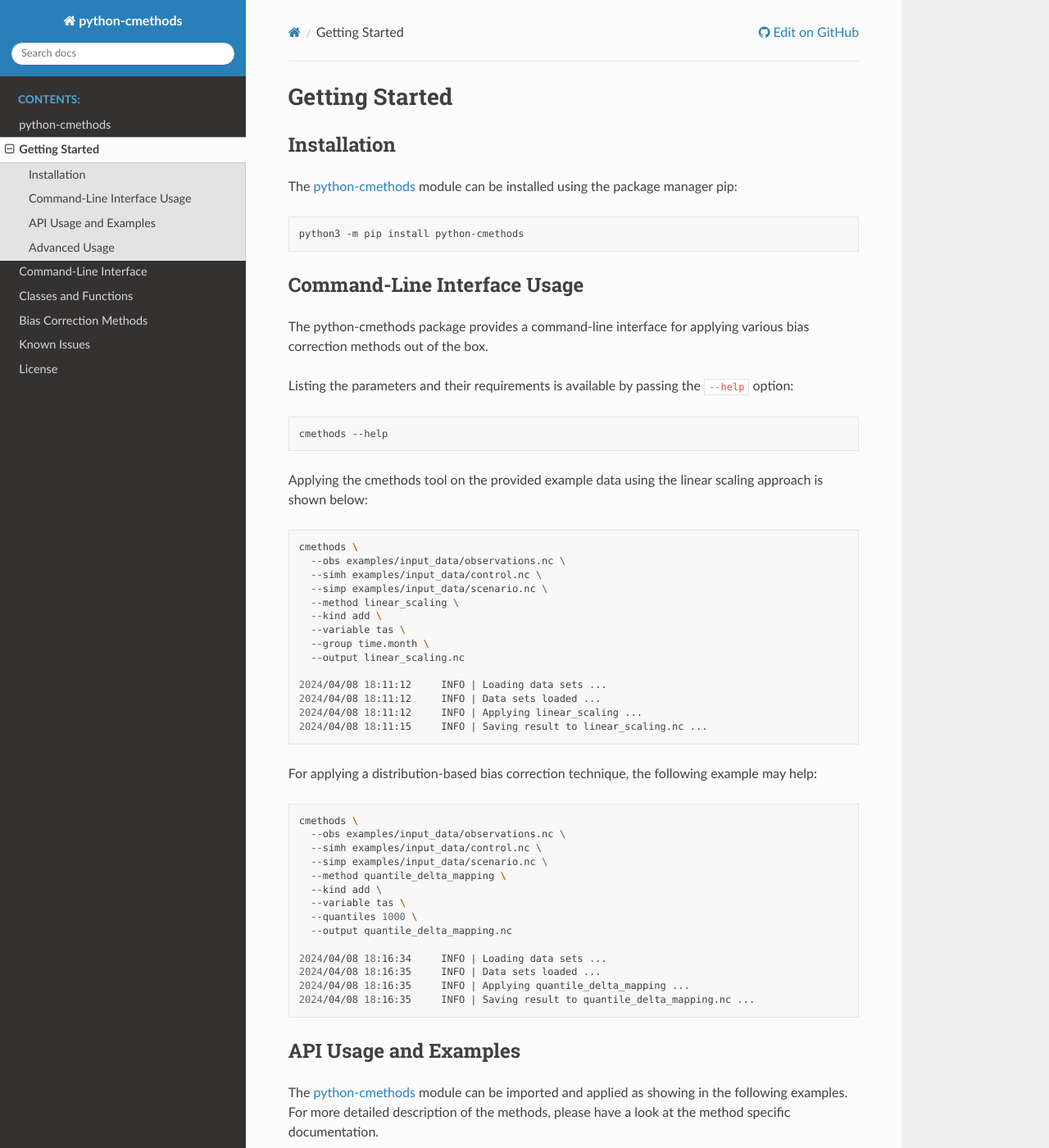
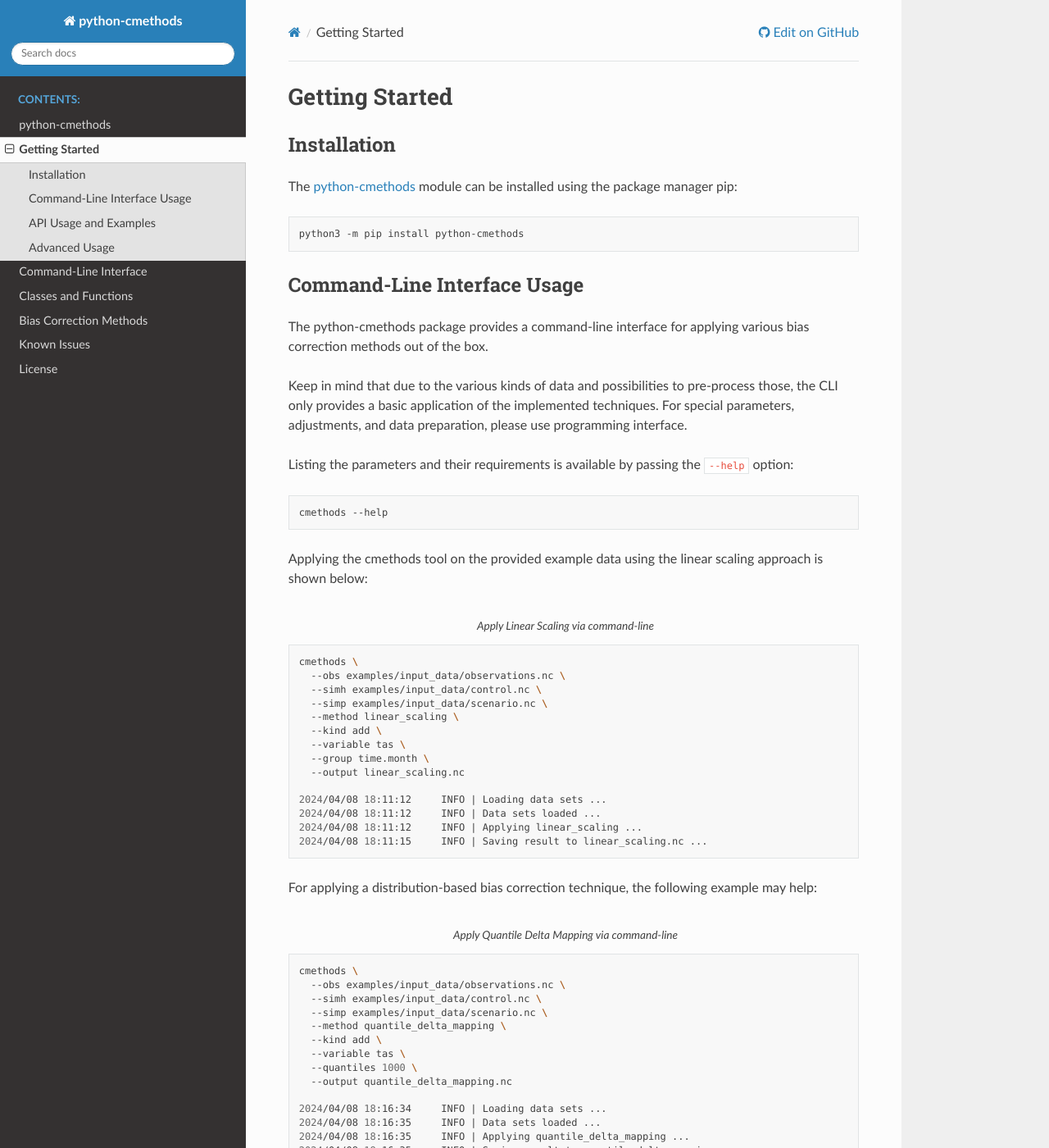
Before and after one commit to btschwertfeger/python-cmethods, a Sphinx documentation site: the page built from doc/getting_started.rst, in a window 1280 px wide and 1400 px high. Shown: the whole window at 82% size. Built offline with Sphinx 7.4.7 and the Read the Docs theme 2.0.0, drawn with Linux system fonts in a browser that asks for light colours.

Commit message:
adjust documentation

```diff
--- a/cmethods/__init__.py
+++ b/cmethods/__init__.py
@@ -173,6 +173,7 @@
             kwargs[key] = xr.open_dataset(kwargs[key])
             if not isinstance(kwargs[key], xr.Dataset):
                 raise TypeError("The data sets must be type xarray.Dataset")
+
             if kwargs["variable"] not in kwargs[key]:
                 raise KeyError(
                     f"Variable '{kwargs['variable']}' is missing in the {message}",
--- a/doc/getting_started.rst
+++ b/doc/getting_started.rst
@@ -17,6 +17,11 @@
 The python-cmethods package provides a command-line interface for applying
 various bias correction methods out of the box.
 
+Keep in mind that due to the various kinds of data and possibilities to
+pre-process those, the CLI only provides a basic application of the implemented
+techniques. For special parameters, adjustments, and data preparation, please
+use programming interface.
+
 Listing the parameters and their requirements is available by passing the
 ``--help`` option:
 
@@ -28,6 +33,7 @@
 approach is shown below:
 
 .. code-block:: bash
+    :caption: Apply Linear Scaling via command-line
 
     cmethods \
       --obs examples/input_data/observations.nc \
@@ -44,10 +50,12 @@
     2024/04/08 18:11:12     INFO | Applying linear_scaling ...
     2024/04/08 18:11:15     INFO | Saving result to linear_scaling.nc ...
 
+
 For applying a distribution-based bias correction technique, the following
 example may help:
 
 .. code-block:: bash
+    :caption: Apply Quantile Delta Mapping via command-line
 
     cmethods \
       --obs examples/input_data/observations.nc \
@@ -63,7 +71,6 @@
     2024/04/08 18:16:35     INFO | Data sets loaded ...
     2024/04/08 18:16:35     INFO | Applying quantile_delta_mapping ...
     2024/04/08 18:16:35     INFO | Saving result to quantile_delta_mapping.nc ...
-
 
 API Usage and Examples
 ----------------------
```
Also changed, not shown: README.md (+5 -0 lines).
